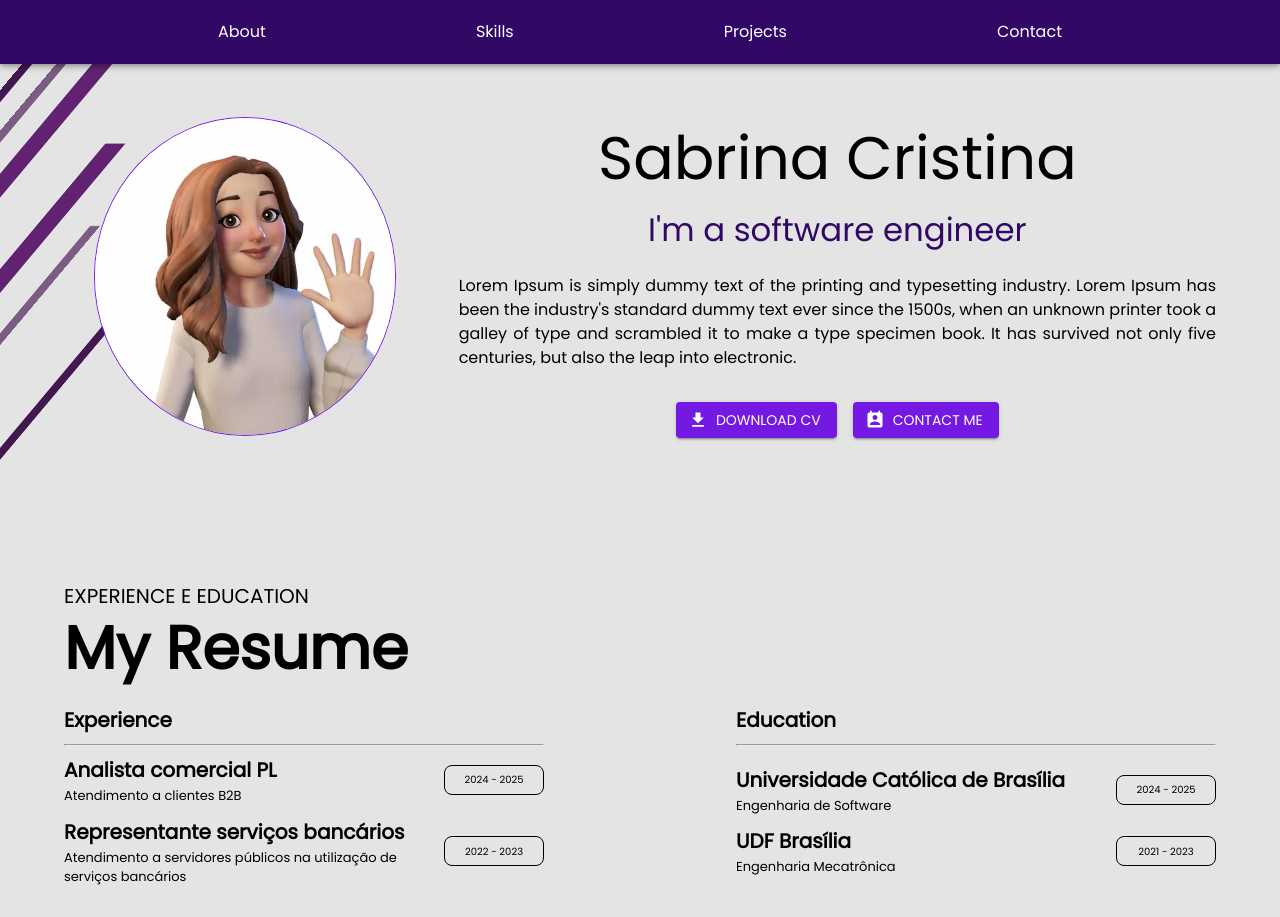
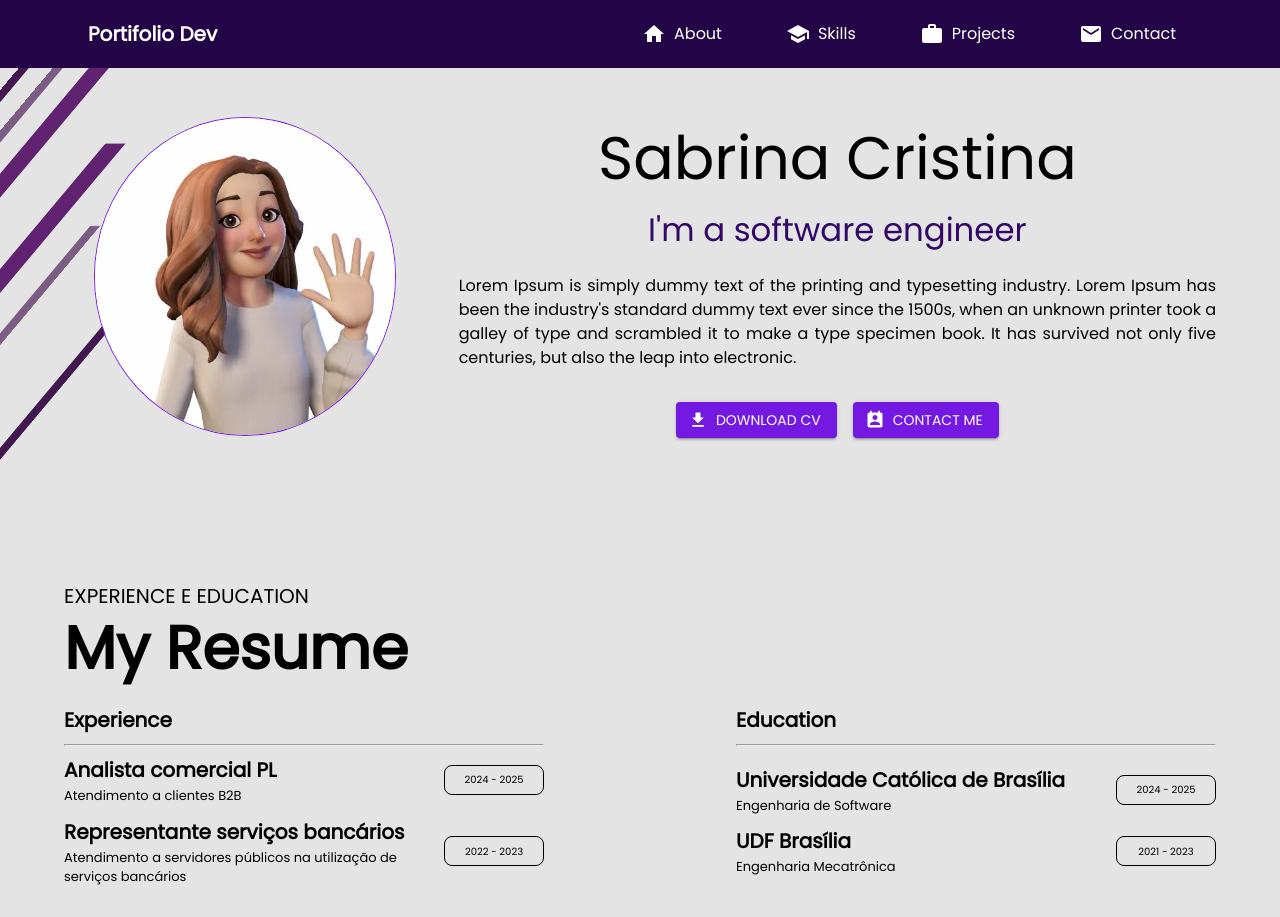
Before and after one commit to sabcriss/my-portifolio, a React (Vite) app: page / in a window 1280 px wide. Built offline with nearby package versions, Linux system fonts and the light colour scheme.

Commit message:
new navbar styling

```diff
--- a/src/assets/Images/Components/NavBar/navbar.tsx
+++ b/src/assets/Images/Components/NavBar/navbar.tsx
@@ -1,24 +1,101 @@
-import { AppBar, MenuItem, Toolbar } from "@mui/material";
+import React, { useState } from "react";
+import { AppBar, Toolbar, IconButton, Typography, Box, MenuItem, Container, Drawer, List, ListItem, ListItemText, useMediaQuery } from "@mui/material";
 import { styled } from "@mui/system";
-import theme from "../../../../theme";
+import { Home, School, Work, Email, Menu as MenuIcon } from "@mui/icons-material";
+import { Link } from "react-scroll";
+
 
 const NavBar: React.FC = () => {
+  const [drawerOpen, setDrawerOpen] = useState(false);
+  const isMobile = useMediaQuery((theme: any) => theme.breakpoints.down("sm"));
+
+  const handleDrawerToggle = () => {
+    setDrawerOpen(!drawerOpen);
+  };
+
+  const StyledAppBar = styled(AppBar)(({ theme }) => ({
+    backgroundColor: theme.palette.primary.dark,
+    boxShadow: "none",
+  }));
 
   const StyledToolbar = styled(Toolbar)(({ theme }) => ({
     display: "flex",
-        justifyContent: "space-evenly",
-        padding: theme.spacing(1),
+    justifyContent: "space-between",
+    padding: theme.spacing(1, 4),
   }));
 
+  const drawerList = (
+    <Box sx={{ width: 250 }} onClick={handleDrawerToggle}>
+      <List>
+        <ListItem component={Link} to="about" smooth={true} duration={500}>
+          <Home />
+          <ListItemText primary="About" />
+        </ListItem>
+        <ListItem component={Link} to="skills" smooth={true} duration={500}>
+          <School />
+          <ListItemText primary="Skills" />
+        </ListItem>
+        <ListItem component={Link} to="projects" smooth={true} duration={500}>
+          <Work />
+          <ListItemText primary="Projects" />
+        </ListItem>
+        <ListItem component={Link} to="contact" smooth={true} duration={500}>
+          <Email />
+          <ListItemText primary="Contact" />
+        </ListItem>
+      </List>
+    </Box>
+  );
+
   return (
-        <AppBar position="fixed">
+    <>
+      <StyledAppBar position="fixed">
+        <Container>
           <StyledToolbar>
-                <MenuItem>About</MenuItem>
-                <MenuItem>Skills</MenuItem>
-                <MenuItem>Projects</MenuItem>
-                <MenuItem>Contact</MenuItem>
+            <Typography variant="h6" color="inherit" sx={{ fontWeight: "bold" }}>
+              Portifolio Dev
+            </Typography>
+            {!isMobile && (
+              <Box display="flex" alignItems="center" gap={3}>
+                <MenuItem component={Link} to="about" smooth={true} duration={500}>
+                  <IconButton color="inherit">
+                    <Home />
+                  </IconButton>
+                  About
+                </MenuItem>
+                <MenuItem component={Link} to="skills" smooth={true} duration={500}>
+                  <IconButton color="inherit">
+                    <School />
+                  </IconButton>
+                  Skills
+                </MenuItem>
+                <MenuItem component={Link} to="projects" smooth={true} duration={500}>
+                  <IconButton color="inherit">
+                    <Work />
+                  </IconButton>
+                  Projects
+                </MenuItem>
+                <MenuItem component={Link} to="contact" smooth={true} duration={500}>
+                  <IconButton color="inherit">
+                    <Email />
+                  </IconButton>
+                  Contact
+                </MenuItem>
+              </Box>
+            )}
+            {isMobile && (
+              <IconButton color="inherit" onClick={handleDrawerToggle}>
+                <MenuIcon />
+              </IconButton>
+            )}
           </StyledToolbar>
-        </AppBar>
+        </Container>
+      </StyledAppBar>
+
+      <Drawer anchor="left" open={drawerOpen} onClose={handleDrawerToggle}>
+        {drawerList}
+      </Drawer>
+    </>
   );
 };
 
```
Lines whose indentation alone changed are shown as unchanged.
